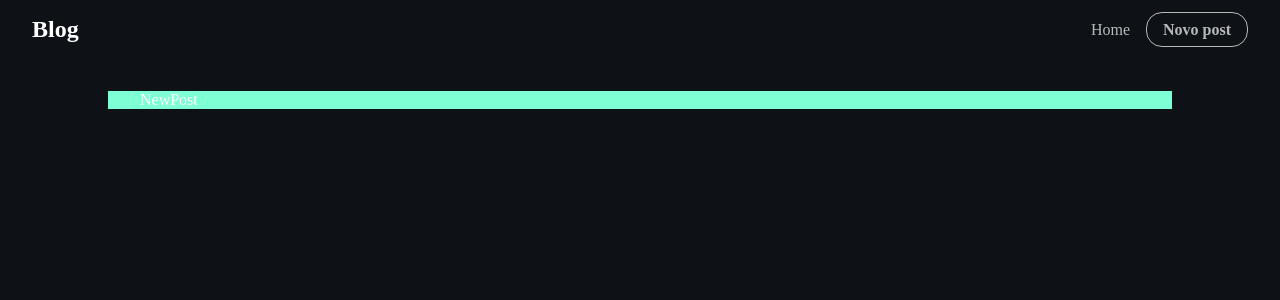
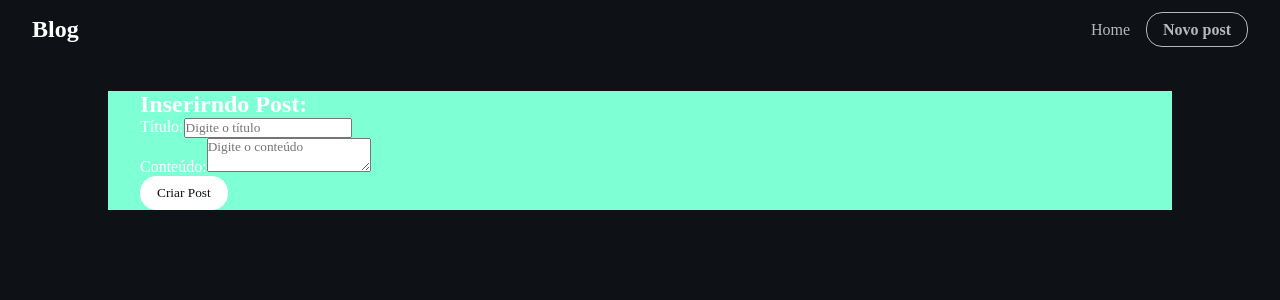
Before and after one commit to JoaoVitor2022dev/blog_raact_axios, a React (Vite) app in the folder vite-project/: page /new in a window 1280 px wide. Shown: the top 300 px of the page. Built offline with nearby package versions, Linux system fonts and the light colour scheme; a web font is replaced by a local one.

Commit message:
Update NewPost.jsx

```diff
--- a/vite-project/src/routes/NewPost.jsx
+++ b/vite-project/src/routes/NewPost.jsx
@@ -2,7 +2,20 @@ import React from 'react'
 
 const NewPost = () => {
   return (
-    <div>NewPost</div>
+    <div className="new-post">
+      <h2>Inserirndo Post:</h2>
+        <form>
+          <div className="form-control">
+             <label htmlFor="title">Título:</label>
+               <input type="text" name="title" id="title" placeholder="Digite o título"/>
+          </div>
+          <div className="form-control">
+             <label htmlFor="body">Conteúdo:</label>
+               <textarea name="body" id="body" placeholder="Digite o conteúdo"></textarea>
+          </div>
+          <input type="submit"  value="Criar Post" className="btn"/>
+        </form>
+    </div>
   )
 }
 
```
